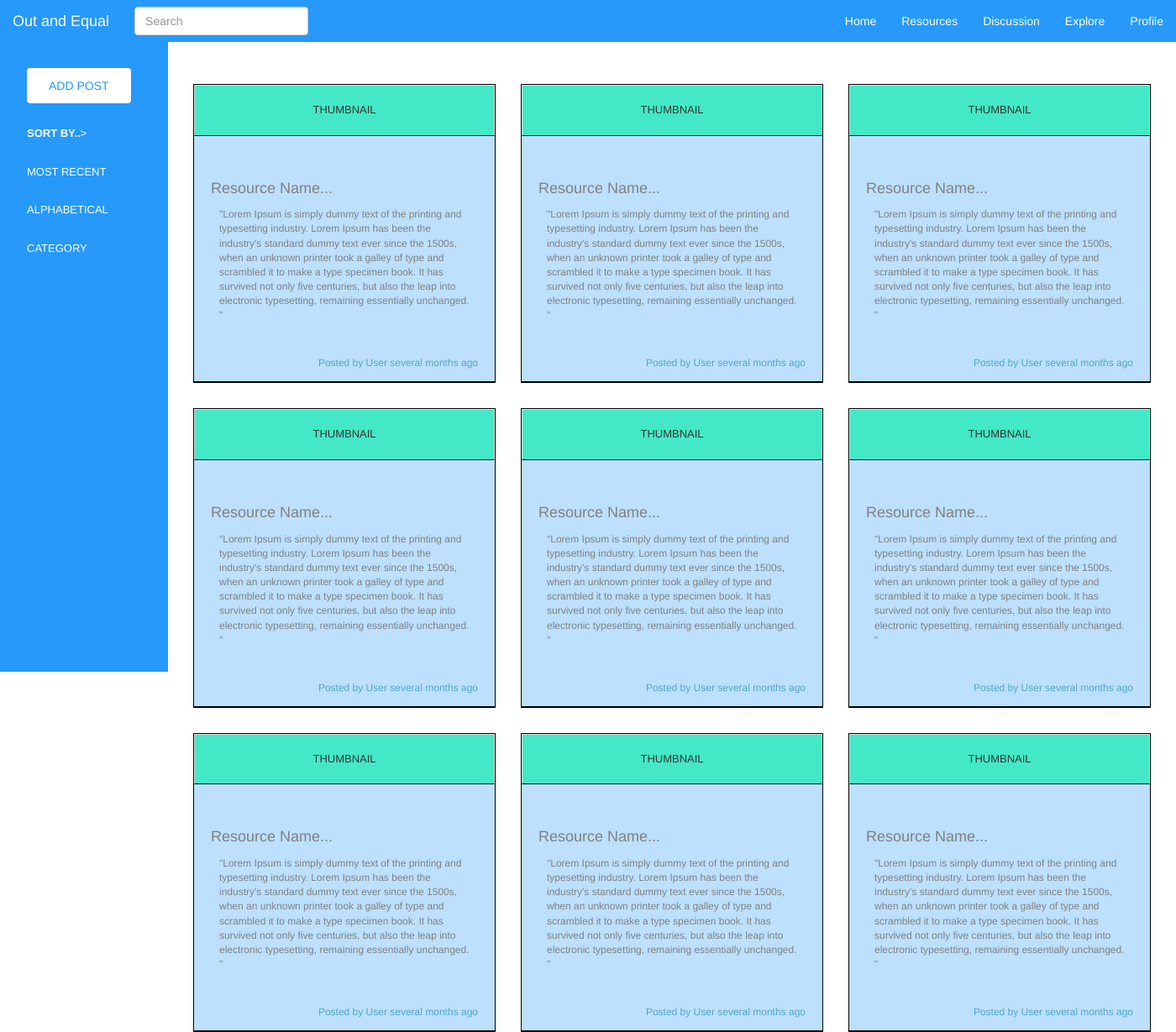
After one commit to Chicago18/team-17, a Flask app: page /resource/ in a window 1400 px wide. The commit adds this page. Shown: the whole page at 84% size. Run offline with Flask 2, Linux system fonts and the light colour scheme; some libraries are stand-ins or nearby versions.

Commit message:
Added resource page

```diff
--- a/flaskr/__init__.py
+++ b/flaskr/__init__.py
@@ -53,4 +53,9 @@ def create_app(test_config=None):
     def discussion():
         return flask.render_template("/discussion.html")
 
+    # Resource page
+    @app.route('/resource/')
+    def resource():
+        return flask.render_template("/resource.html")
+
     return app
--- /dev/null
+++ b/flaskr/static/css/resource.css
@@ -0,0 +1,136 @@
+body {
+    margin: 0
+}
+
+.navbar {
+    border-radius: 0;
+    background-color: #2699fb;
+    color: white !important;
+    border: none;
+    position: fixed;
+    width: 100%;
+    z-index: 2;
+}
+
+.navbar-brand {
+    color: white !important
+}
+
+.container {
+    padding-top: 7rem
+}
+
+.navbar-right a {
+    color: white !important
+}
+
+.post,
+.thumb {
+    border: 1px solid black;
+    margin-top: 3rem
+}
+
+.content {
+    background-color: #bce0fd;
+    padding: 2rem;
+    padding-bottom: 6rem;
+    border-bottom: 1px solid black
+}
+
+.postHead {
+    font-size: 1.8rem;
+    color: grey;
+    padding-top: 3rem
+}
+
+.postBody {
+    padding: 1rem;
+    font-size: 1.2rem;
+    color: grey;
+}
+
+.postedBy {
+    color: #50a5d0;
+    font-size: 1.2rem;
+    float: right;
+    margin-top: 3rem;
+}
+
+.commentBox textarea {
+    width: 100%;
+    border: none;
+    padding: 6rem
+}
+
+.sidenav {
+    height: 100%;
+    width: 200px;
+    position: fixed;
+    z-index: 1;
+    top: 0;
+    left: 0;
+    background-color: #2699fb;
+    overflow-x: hidden;
+    padding-top: 20px;
+    z-index: -1;
+    padding-top: 6rem
+}
+
+.sidenav .btn {
+    color: #2699fb;
+    padding: 1rem 2.5rem;
+    background-color: white
+}
+
+.sidenav a {
+    padding: 6px 6px 6px 32px;
+    text-decoration: none;
+    font-size: 1.3rem;
+    color: white;
+    display: block;
+    margin-top: 1.5rem
+}
+
+.sidenav a:hover {
+    color: #f1f1f1;
+}
+
+.main {
+    margin-left: 200px;
+}
+
+.thumbContent {
+    background-color: #bce0fd;
+    padding: 2rem;
+    padding-bottom: 6rem;
+    border-bottom: 1px solid black
+}
+
+.thumbnail {
+    background-color: #43e9c6;
+    border-bottom: 1px solid black;
+    border-radius: 0 !important;
+    padding: 2rem;
+    font-size: 1.3rem;
+    text-align: center;
+    margin: 0
+}
+
+.thumbHead {
+    font-size: 1.8rem;
+    color: grey;
+    padding-top: 3rem
+}
+
+.thumbBody {
+    padding: 1rem;
+    font-size: 1.2rem;
+    color: grey;
+}
+
+.thumbBy {
+    color: #50a5d0;
+    font-size: 1.2rem;
+    float: right;
+    margin-top: 3rem;
+}
--- a/flaskr/templates/discussion.html
+++ b/flaskr/templates/discussion.html
@@ -25,7 +25,7 @@
             </form>
             <ul class="nav navbar-nav navbar-right">
                 <li><a href="/">Home</a></li>
-                <li><a href="#">Resources</a></li>
+                <li><a href="/resource/">Resources</a></li>
                 <li><a href="/discussion/">Discussion</a></li>
                 <li><a href="#">Explore</a></li>
                 <li><a href="/profile/">Profile</a></li>
--- a/flaskr/templates/login.html
+++ b/flaskr/templates/login.html
@@ -22,7 +22,7 @@
             </form>
             <ul class="nav navbar-nav navbar-right">
                 <li><a href="/">Home</a></li>
-                <li><a href="#">Resources</a></li>
+                <li><a href="/resource/">Resources</a></li>
                 <li><a href="/discussion/">Discussion</a></li>
                 <li><a href="#">Explore</a></li>
                 <li><a href="/profile/">Profile</a></li>
--- a/flaskr/templates/profile.html
+++ b/flaskr/templates/profile.html
@@ -22,7 +22,7 @@
         </form>
         <ul class="nav navbar-nav navbar-right">
             <li><a href="/">Home</a></li>
-            <li><a href="#">Resources</a></li>
+            <li><a href="/resource/">Resources</a></li>
             <li><a href="/discussion/">Discussion</a></li>
             <li><a href="#">Explore</a></li>
             <li><a href="/profile/">Profile</a></li>
--- /dev/null
+++ b/flaskr/templates/resource.html
@@ -0,0 +1,224 @@
+<!DOCTYPE html>
+<html lang="en">
+
+<head>
+    <meta charset="UTF-8">
+    <meta name="viewport" content="width=device-width, initial-scale=1.0">
+    <meta http-equiv="X-UA-Compatible" content="ie=edge">
+    <title>Document</title>
+    <link rel="stylesheet" href="https://maxcdn.bootstrapcdn.com/bootstrap/3.3.7/css/bootstrap.min.css">
+    <script src="https://ajax.googleapis.com/ajax/libs/jquery/3.3.1/jquery.min.js"></script>
+    <script src="https://maxcdn.bootstrapcdn.com/bootstrap/3.3.7/js/bootstrap.min.js"></script>
+    <link rel="stylesheet" href="/static/css/resource.css">
+</head>
+
+<body>
+    <nav class="navbar navbar-inverse">
+        <div class="container-fluid">
+            <div class="navbar-header">
+                <a class="navbar-brand" href="#">Out and Equal</a>
+            </div>
+            <form class="navbar-form navbar-left">
+                <div class="form-group">
+                    <input type="text" class="form-control" placeholder="Search">
+                </div>
+            </form>
+            <ul class="nav navbar-nav navbar-right">
+                <li><a href="/">Home</a></li>
+                <li><a href="/resource/">Resources</a></li>
+                <li><a href="/discussion/">Discussion</a></li>
+                <li><a href="#">Explore</a></li>
+                <li><a href="/profile/">Profile</a></li>
+            </ul>
+        </div>
+    </nav>
+    <div class="sidenav">
+        <a href="#"><button class="btn">ADD POST</button></a>
+        <a href="#"><b>SORT BY..</b>></a>
+        <a href="#">MOST RECENT</a>
+        <a href="#">ALPHABETICAL</a>
+        <a href="#">CATEGORY</a>
+    </div>
+    <div class="main">
+        <div class="container">
+            <div class="row">
+                <div class="col-md-4">
+                    <div class="thumb">
+                        <div class="thumbnail">
+                            THUMBNAIL
+                        </div>
+                        <div class="thumbContent">
+                            <div class="thumbHead">
+                                Resource Name...
+                            </div>
+                            <div class="thumbBody">
+                                "Lorem Ipsum is simply dummy text of the printing and typesetting industry. Lorem Ipsum has been the industry's standard dummy text ever since the 1500s, when an unknown printer took a galley of type and scrambled it to make a type specimen book. It has
+                                survived not only five centuries, but also the leap into electronic typesetting, remaining essentially unchanged. "
+                            </div>
+                            <div class="thumbBy">
+                                Posted by User several months ago
+                            </div>
+                        </div>
+                    </div>
+                </div>
+                <div class="col-md-4">
+                    <div class="thumb">
+                        <div class="thumbnail">
+                            THUMBNAIL
+                        </div>
+                        <div class="thumbContent">
+                            <div class="thumbHead">
+                                Resource Name...
+                            </div>
+                            <div class="thumbBody">
+                                "Lorem Ipsum is simply dummy text of the printing and typesetting industry. Lorem Ipsum has been the industry's standard dummy text ever since the 1500s, when an unknown printer took a galley of type and scrambled it to make a type specimen book. It has
+                                survived not only five centuries, but also the leap into electronic typesetting, remaining essentially unchanged. "
+                            </div>
+                            <div class="thumbBy">
+                                Posted by User several months ago
+                            </div>
+                        </div>
+                    </div>
+                </div>
+                <div class="col-md-4">
+                    <div class="thumb">
+                        <div class="thumbnail">
+                            THUMBNAIL
+                        </div>
+                        <div class="thumbContent">
+                            <div class="thumbHead">
+                                Resource Name...
+                            </div>
+                            <div class="thumbBody">
+                                "Lorem Ipsum is simply dummy text of the printing and typesetting industry. Lorem Ipsum has been the industry's standard dummy text ever since the 1500s, when an unknown printer took a galley of type and scrambled it to make a type specimen book. It has
+                                survived not only five centuries, but also the leap into electronic typesetting, remaining essentially unchanged. "
+                            </div>
+                            <div class="thumbBy">
+                                Posted by User several months ago
+                            </div>
+                        </div>
+                    </div>
+                </div>
+                <div class="col-md-4">
+                    <div class="thumb">
+                        <div class="thumbnail">
+                            THUMBNAIL
+                        </div>
+                        <div class="thumbContent">
+                            <div class="thumbHead">
+                                Resource Name...
+                            </div>
+                            <div class="thumbBody">
+                                "Lorem Ipsum is simply dummy text of the printing and typesetting industry. Lorem Ipsum has been the industry's standard dummy text ever since the 1500s, when an unknown printer took a galley of type and scrambled it to make a type specimen book. It has
+                                survived not only five centuries, but also the leap into electronic typesetting, remaining essentially unchanged. "
+                            </div>
+                            <div class="thumbBy">
+                                Posted by User several months ago
+                            </div>
+                        </div>
+                    </div>
+                </div>
+                <div class="col-md-4">
+                    <div class="thumb">
+                        <div class="thumbnail">
+                            THUMBNAIL
+                        </div>
+                        <div class="thumbContent">
+                            <div class="thumbHead">
+                                Resource Name...
+                            </div>
+                            <div class="thumbBody">
+                                "Lorem Ipsum is simply dummy text of the printing and typesetting industry. Lorem Ipsum has been the industry's standard dummy text ever since the 1500s, when an unknown printer took a galley of type and scrambled it to make a type specimen book. It has
+                                survived not only five centuries, but also the leap into electronic typesetting, remaining essentially unchanged. "
+                            </div>
+                            <div class="thumbBy">
+                                Posted by User several months ago
+                            </div>
+                        </div>
+                    </div>
+                </div>
+                <div class="col-md-4">
+                    <div class="thumb">
+                        <div class="thumbnail">
+                            THUMBNAIL
+                        </div>
+                        <div class="thumbContent">
+                            <div class="thumbHead">
+                                Resource Name...
+                            </div>
+                            <div class="thumbBody">
+                                "Lorem Ipsum is simply dummy text of the printing and typesetting industry. Lorem Ipsum has been the industry's standard dummy text ever since the 1500s, when an unknown printer took a galley of type and scrambled it to make a type specimen book. It has
+                                survived not only five centuries, but also the leap into electronic typesetting, remaining essentially unchanged. "
+                            </div>
+                            <div class="thumbBy">
+                                Posted by User several months ago
+                            </div>
+                        </div>
+                    </div>
+                </div>
+                <div class="col-md-4">
+                    <div class="thumb">
+                        <div class="thumbnail">
+                            THUMBNAIL
+                        </div>
+                        <div class="thumbContent">
+                            <div class="thumbHead">
+                                Resource Name...
+                            </div>
+                            <div class="thumbBody">
+                                "Lorem Ipsum is simply dummy text of the printing and typesetting industry. Lorem Ipsum has been the industry's standard dummy text ever since the 1500s, when an unknown printer took a galley of type and scrambled it to make a type specimen book. It has
+                                survived not only five centuries, but also the leap into electronic typesetting, remaining essentially unchanged. "
+                            </div>
+                            <div class="thumbBy">
+                                Posted by User several months ago
+                            </div>
+                        </div>
+                    </div>
+                </div>
+                <div class="col-md-4">
+                    <div class="thumb">
+                        <div class="thumbnail">
+                            THUMBNAIL
+                        </div>
+                        <div class="thumbContent">
+                            <div class="thumbHead">
+                                Resource Name...
+                            </div>
+                            <div class="thumbBody">
+                                "Lorem Ipsum is simply dummy text of the printing and typesetting industry. Lorem Ipsum has been the industry's standard dummy text ever since the 1500s, when an unknown printer took a galley of type and scrambled it to make a type specimen book. It has
+                                survived not only five centuries, but also the leap into electronic typesetting, remaining essentially unchanged. "
+                            </div>
+                            <div class="thumbBy">
+                                Posted by User several months ago
+                            </div>
+                        </div>
+                    </div>
+                </div>
+                <div class="col-md-4">
+                    <div class="thumb">
+                        <div class="thumbnail">
+                            THUMBNAIL
+                        </div>
+                        <div class="thumbContent">
+                            <div class="thumbHead">
+                                Resource Name...
+                            </div>
+                            <div class="thumbBody">
+                                "Lorem Ipsum is simply dummy text of the printing and typesetting industry. Lorem Ipsum has been the industry's standard dummy text ever since the 1500s, when an unknown printer took a galley of type and scrambled it to make a type specimen book. It has
+                                survived not only five centuries, but also the leap into electronic typesetting, remaining essentially unchanged. "
+                            </div>
+                            <div class="thumbBy">
+                                Posted by User several months ago
+                            </div>
+                        </div>
+                    </div>
+                </div>
+
+            </div>
+
+
+        </div>
+    </div>
+</body>
+
+</html>
--- a/flaskr/templates/signup.html
+++ b/flaskr/templates/signup.html
@@ -23,7 +23,7 @@
             </form>
             <ul class="nav navbar-nav navbar-right">
                 <li><a href="/">Home</a></li>
-                <li><a href="#">Resources</a></li>
+                <li><a href="/resource/">Resources</a></li>
                 <li><a href="/discussion/">Discussion</a></li>
                 <li><a href="#">Explore</a></li>
                 <li><a href="/profile/">Profile</a></li>
```
Also changed, not shown: 2 other files.
